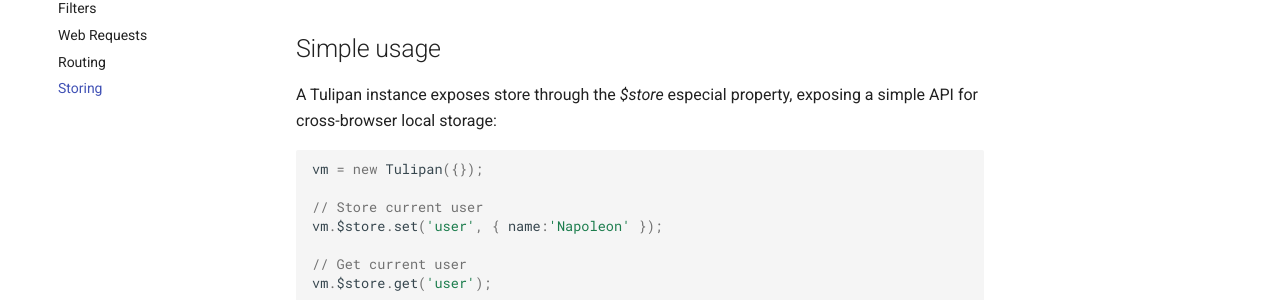
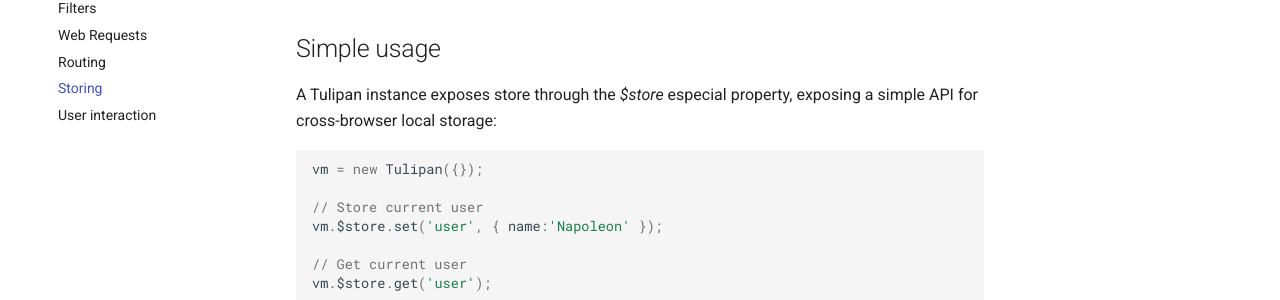
Before and after one commit to carrasquel/tulipan-documentation, an MkDocs documentation site: the page built from docs/guide/storing.md, in a window 1280 px wide. Shown: the part 295-595 px from the top of the page. Built offline with MkDocs 1.6.1 and Material for MkDocs 9.7.7, drawn with Linux system fonts in a browser that asks for light colours; comment, search, counter and statistics services are not loaded.

Commit message:
User Interaction added

```diff
--- a/mkdocs.yml
+++ b/mkdocs.yml
@@ -16,6 +16,7 @@ nav:
     - Web Requests: guide/requests.md
     - Routing: guide/routing.md
     - Storing: guide/storing.md
+    - User interaction: guide/interactions.md
 
 theme:
   name: material
```
Also changed, not shown: docs/guide/interactions.md (added, +1 -0 lines).
